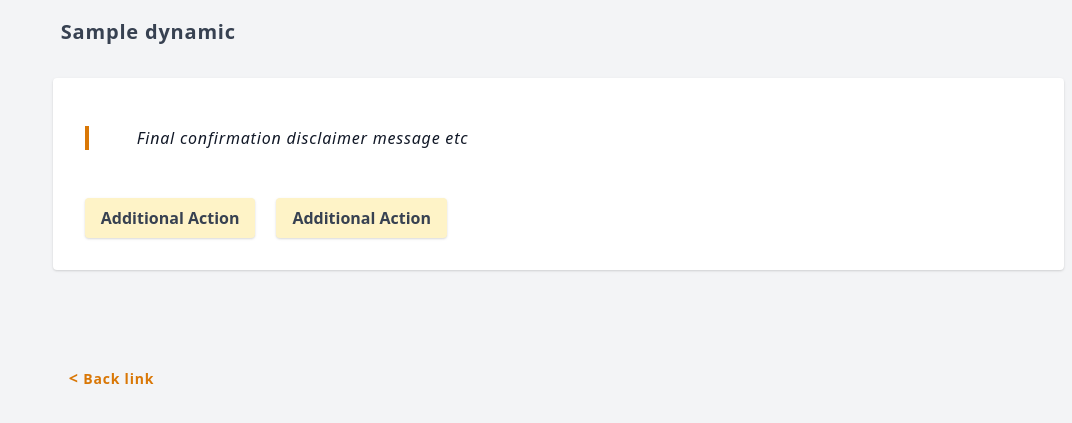
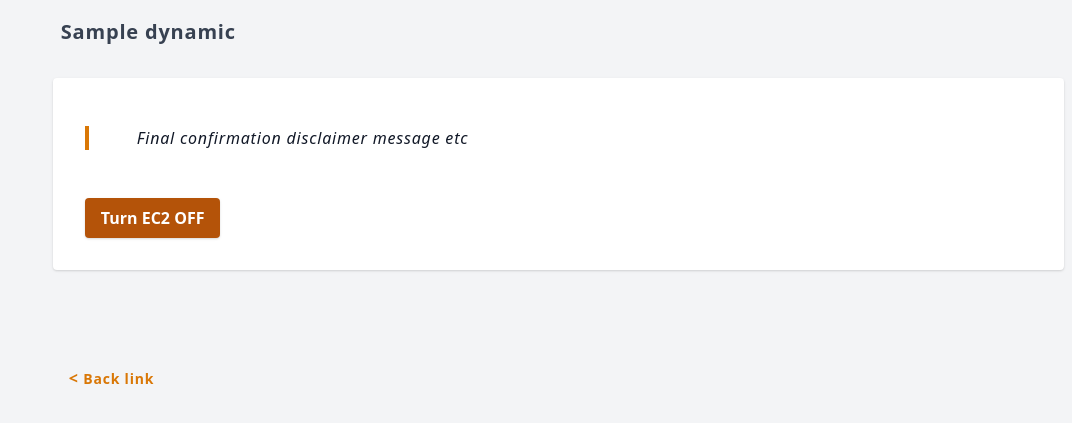
Before and after one commit to pulkitjain708/deplosite, a Flask app: page /dashboard/dynamic-sites in a window 1280 px wide. Shown: the part 239-662 px from the top of the page, without its empty margins (208-1280 px from the left). Run offline with Flask 2, Linux system fonts and the light colour scheme; the visitor is signed in with stand-in values (Sample User, id 1); a database or web service that is not in the repository returns one stand-in record (values such as "Sample title"); some libraries are stand-ins or nearby versions.

Commit message:
toggling ec2

```diff
--- a/web/models/dynSite.py
+++ b/web/models/dynSite.py
@@ -4,6 +4,7 @@ import config
 from pymongo import MongoClient
 from datetime import date
 from bson.objectid import ObjectId
+
 
 def getDb(collection="dynamic"):
     mongo = MongoClient(config.MONGO_URI)
@@ -13,14 +14,15 @@ def getDb(collection="dynamic"):
 class DSite():
     site = {}
 
-    def __init__(self, objectId="", title="", project_path="",date_project="",stack="php",flag_ec2=False):
-        self.site={
+    def __init__(self, objectId="", title="", project_path="", date_project="", stack="php", flag_ec2=False):
+        self.site = {
             "userRef": objectId,
             "title": title,
-            "path_project":project_path,
-            "date":date_project,
-            "stack":stack,
-            "ec2_on":flag_ec2
+            "path_project": project_path,
+            "date": date_project,
+            "stack": stack,
+            "ec2_on": flag_ec2,
+            "ec2_toggled": False
         }
 
     def save(self):
@@ -29,21 +31,30 @@ class DSite():
         except Exception as e:
             print(e)
 
-    def getSites(self,userRef):
+    def getSites(self, userRef):
         try:
-            return getDb().find({"userRef": userRef},{"_id":1,"title":1,"ec2_on":1})
+            return getDb().find({"userRef": userRef})
         except Exception as e:
             print(e)
 
-    def getName(self,id):
+    def getName(self, id):
         try:
-            title = getDb().find_one({"_id": ObjectId(id)},{"title":1,"_id":0})['title']
+            title = getDb().find_one({"_id": ObjectId(id)}, {
+                "title": 1, "_id": 0})['title']
             return title
         except Exception as e:
             print(e)
 
-    def toggleEC2_ON(self,id):
-        getDb().find_one_and_update({"_id": ObjectId(id)},{"$set":{"ec2_on":True}})
+    def toggleEC2_ON(self, id):
+        getDb().find_one_and_update(
+            {"_id": ObjectId(id)}, {"$set": {"ec2_on": True}})
 
-    def setInstanceId(self,siteId,InstanceId):
-        getDb().find_one_and_update({"_id": ObjectId(siteId)},{"$set":{"instanceId":InstanceId}})
+    def setInstanceId(self, siteId, InstanceId):
+        getDb().find_one_and_update({"_id": ObjectId(siteId)}, {
+            "$set": {"instanceId": InstanceId}})
+
+    def toggleEC2(self, instanceId):
+        getDb().find_one_and_update({"instanceId": instanceId},  [
+            {"$set": {"ec2_toggled": {"$not": "$ec2_toggled"}}}
+        ]
+        )
--- a/web/routes/dynamicRoutes.py
+++ b/web/routes/dynamicRoutes.py
@@ -5,3 +5,4 @@ dynamicBP = Blueprint('dynamic', __name__)
 
 dynamicBP.route('/upload', methods=['POST'])(controllers.dynControllers.dyn)
 dynamicBP.route('/ec2-on/<string:siteId>', methods=['GET'])(controllers.dynControllers.ec2_on)
+dynamicBP.route('/toggleEC2/<string:siteId>/<string:instanceId>', methods=['GET'])(controllers.dynControllers.toggleEC2)
--- a/web/templates/index.html
+++ b/web/templates/index.html
@@ -125,13 +125,17 @@
                     </button>
                     {% endif %}
 
-                    <button class="shadow bg-yellow-100 hover:bg-yellow-200 focus:shadow-outline focus:outline-none text-gray-700 font-bold py-2 px-4 rounded mr-4" type="button">
-                        Additional Action
+
+                    {% if site['ec2_on'] %}
+                    <button onclick="toggle_ec2('{{site._id}}','{{site.instanceId}}')" class="shadow bg-yellow-700 hover:bg-yellow-500 focus:shadow-outline focus:outline-none text-white font-bold py-2 px-4 rounded mr-4" type="button">
+                        {% if site['ec2_toggled'] %}
+                        Turn EC2 OFF
+                        {% else %}
+                        Turn EC2 ON
+                        {% endif %}
                     </button>
+                    {% endif %}
 
-                    <button class="shadow bg-yellow-100 hover:bg-yellow-200 focus:shadow-outline focus:outline-none text-gray-700 font-bold py-2 px-4 rounded" type="button">
-                        Additional Action
-                    </button>
 
                 </div>
 
@@ -266,6 +270,13 @@ function ec2_on(id){
     .then(res=>res.json())
     .then(data=>alert(data.msg))
 }
+
+function toggle_ec2(siteId,instanceId){
+    fetch(`http://127.0.0.1:5000/dynamic/toggleEC2/${siteId}/${instanceId}`)
+    .then(res=>res.json())
+    .then(data=>{alert(data.msg);window.location.href="localhost:5000/dashboard/dynamic-sites"})
+}
+
 </script>
 
 </body>
```
Also changed, not shown: web/controllers/dynControllers.py (+16 -0 lines).
